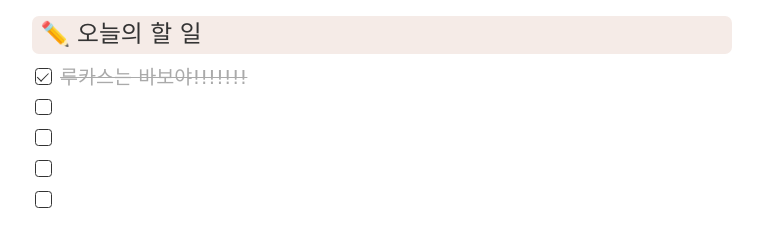
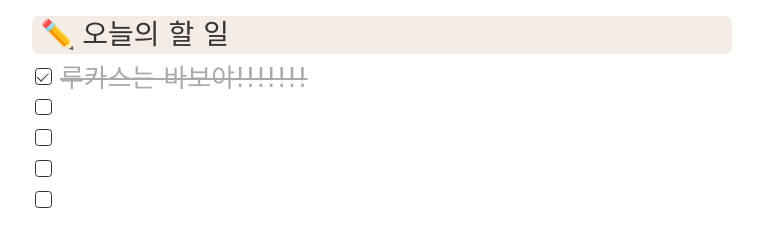
Before and after one commit to kindsmile193163-blip/todo, a plain HTML site: page index.html in a window 1280 px wide. Shown: the whole page, without its empty margins (258-1021 px from the left). Drawn offline with Linux system fonts and the light colour scheme; a web font is replaced by a local one.

Commit message:
Update index.html

```diff
--- a/index.html
+++ b/index.html
@@ -24,7 +24,7 @@ body { display: flex; justify-content: center; padding: 16px; }
   padding: 0 1.2cqw;
   background: #f5ebe7;
   border-radius: 1cqw;
-  font-size: 3.4cqw;
+  font-size: 4.0cqw;
   line-height: 1;
 }
 .list { padding: 1cqw 0.4cqw 0; }
@@ -54,7 +54,7 @@ body { display: flex; justify-content: center; padding: 16px; }
   flex: 1; min-width: 0;
   border: 0; border-bottom: 0.1cqw dashed transparent;
   background: transparent; outline: none;
-  font: inherit; font-size: 2.8cqw; color: #333;
+  font: inherit; font-size: 3.7cqw; color: #333;
   padding: 0; margin: 0; height: 100%;
   text-align: left; text-indent: 0; direction: ltr;
 }
```
